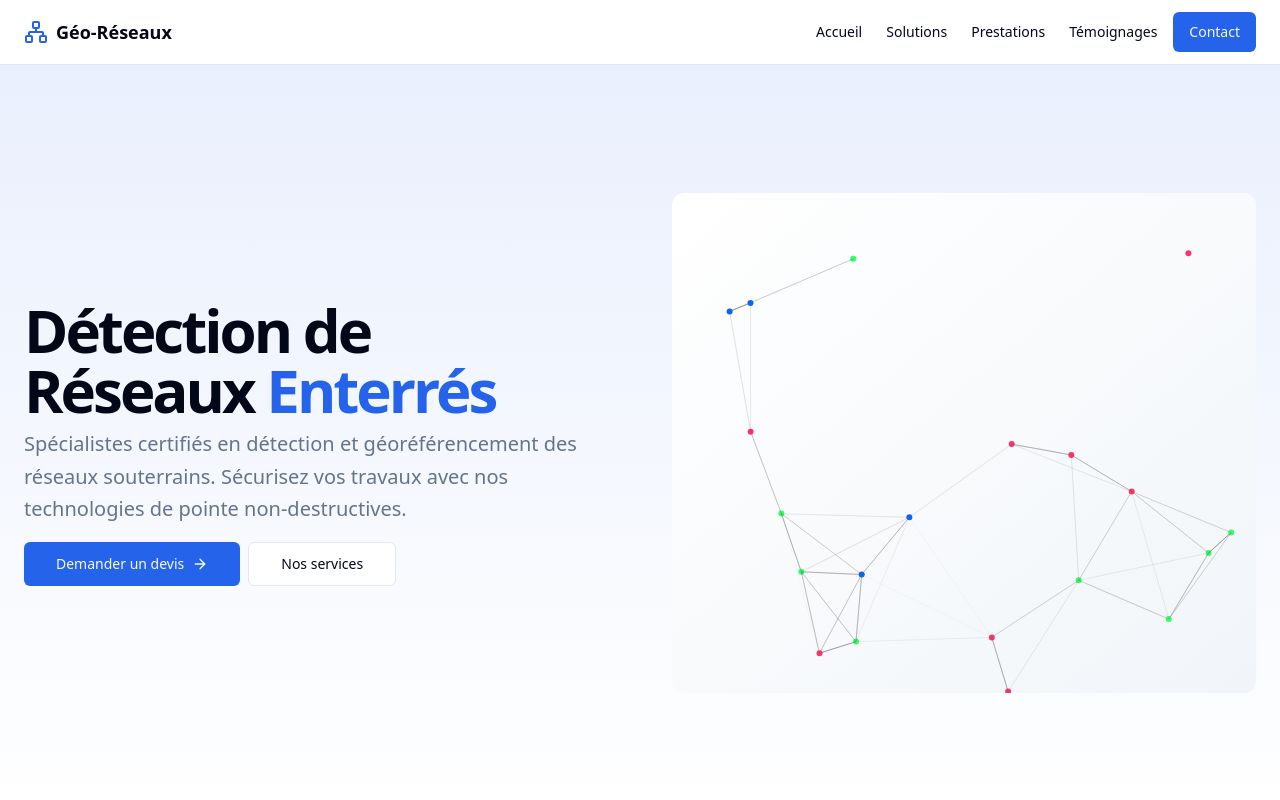
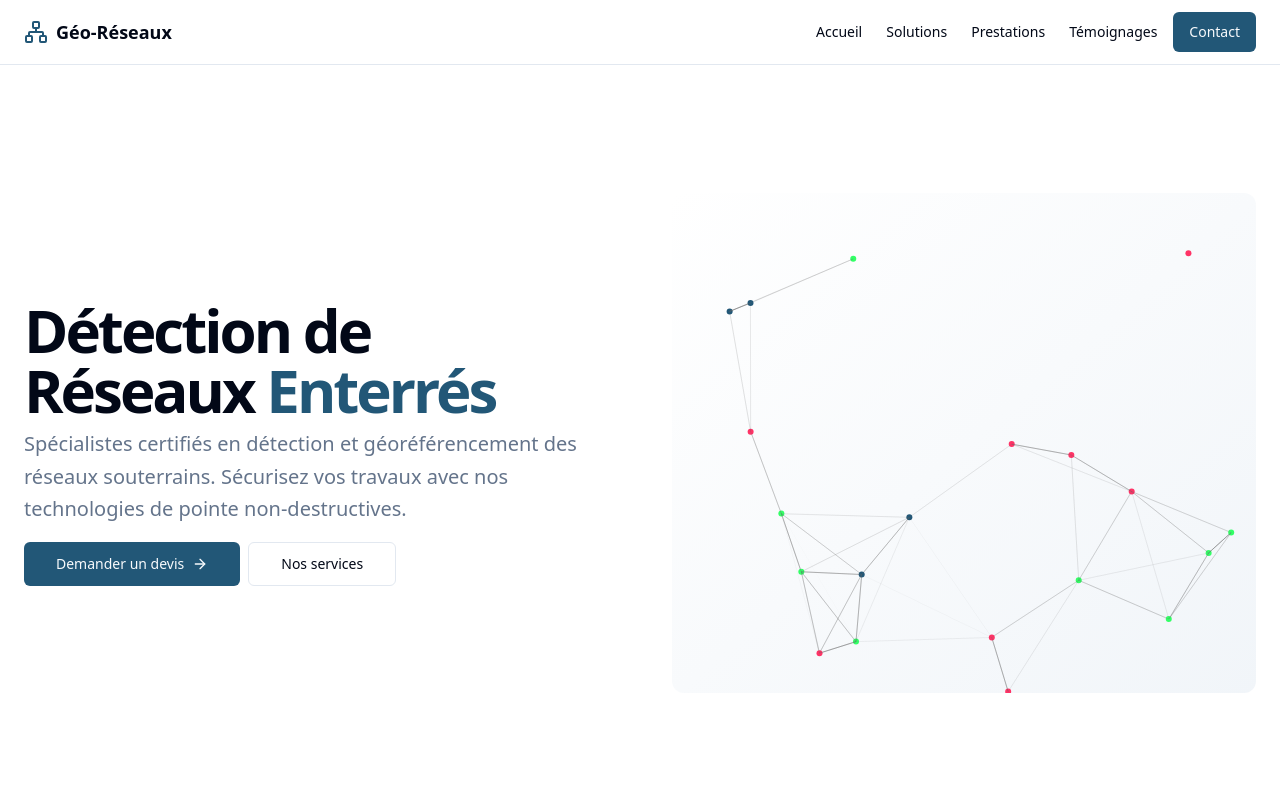
Before and after one commit to GeoReseaux/website, a React (Vite) app in the folder Front/: page / in a window 1280 px wide. Shown: the top 800 px of the page. Built offline with nearby package versions, Linux system fonts and the light colour scheme.

Commit message:
feat(app): updated logo & colors

```diff
--- a/Front/src/components/network-animation.jsx
+++ b/Front/src/components/network-animation.jsx
@@ -67,7 +67,7 @@ export default function NetworkAnimation() {
 
     const nodes = []
     const numNodes = 20
-    const colors = ["#0066FF", "#FF3366", "#33FF66"]
+    const colors = ["#225777", "#FF3366", "#33FF66"]
 
     for (let i = 0; i < numNodes; i++) {
       const x = Math.random() * canvas.width
--- a/Front/src/global.css
+++ b/Front/src/global.css
@@ -12,8 +12,8 @@
     --card-foreground: 222.2 84% 4.9%;
     --popover: 0 0% 100%;
     --popover-foreground: 222.2 84% 4.9%;
-    --primary: 221.2 83.2% 53.3%;
-    --primary-rgb: 59, 130, 246;
+    --primary: #225777;
+    --primary-rgb: 34, 87, 119;
     --primary-foreground: 210 40% 98%;
     --secondary: 210 40% 96.1%;
     --secondary-foreground: 222.2 47.4% 11.2%;
@@ -25,7 +25,7 @@
     --destructive-foreground: 210 40% 98%;
     --border: 214.3 31.8% 91.4%;
     --input: 214.3 31.8% 91.4%;
-    --ring: 221.2 83.2% 53.3%;
+    --ring: 203 56% 30%;
     --radius: 0.5rem;
   }
 
@@ -36,8 +36,8 @@
     --card-foreground: 210 40% 98%;
     --popover: 222.2 84% 4.9%;
     --popover-foreground: 210 40% 98%;
-    --primary: 217.2 91.2% 59.8%;
-    --primary-rgb: 56, 189, 248;
+    --primary: #225777;
+    --primary-rgb: 34, 87, 119;
     --primary-foreground: 222.2 47.4% 11.2%;
     --secondary: 217.2 32.6% 17.5%;
     --secondary-foreground: 210 40% 98%;
@@ -49,7 +49,13 @@
     --destructive-foreground: 210 40% 98%;
     --border: 217.2 32.6% 17.5%;
     --input: 217.2 32.6% 17.5%;
-    --ring: 224.3 76.3% 48%;
+    --ring: 203 56% 30%;
+  }
+}
+
+@layer utilities {
+  .bg-primary\/10 {
+    background-color: #2257771A !important;
   }
 }
 
--- a/Front/tailwind.config.js
+++ b/Front/tailwind.config.js
@@ -24,7 +24,7 @@ module.exports = {
         background: "hsl(var(--background))",
         foreground: "hsl(var(--foreground))",
         primary: {
-          DEFAULT: "hsl(var(--primary))",
+          DEFAULT: "var(--primary)",
           foreground: "hsl(var(--primary-foreground))",
         },
         secondary: {
```
Also changed, not shown: Front/public/logo.png.
